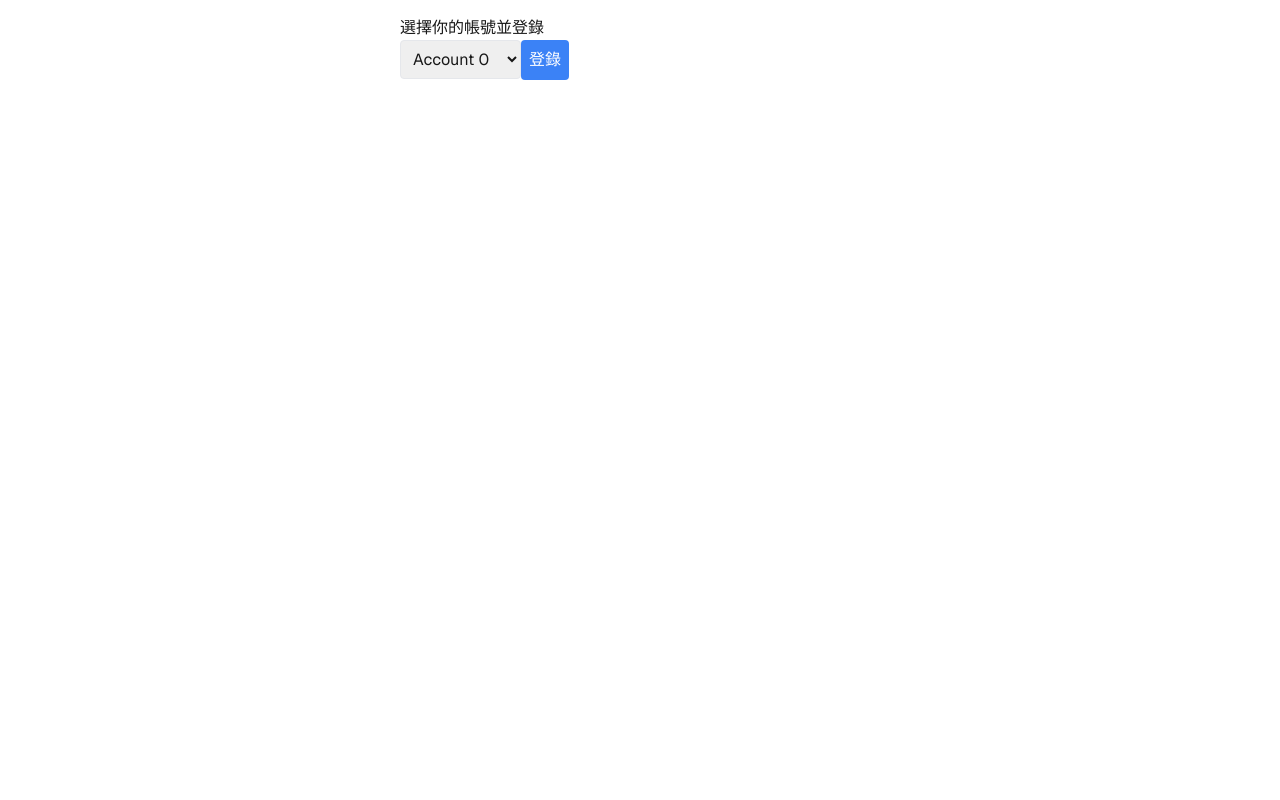
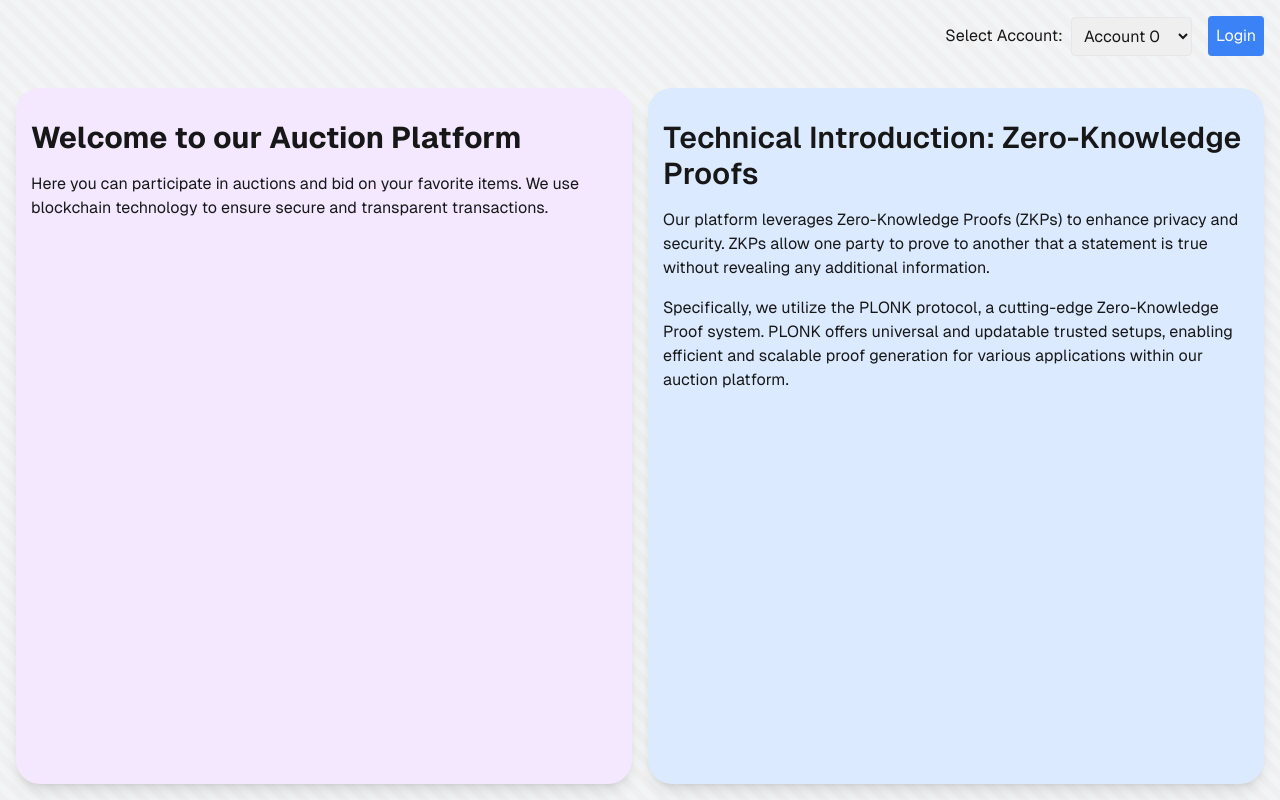
Before and after one commit to kenlina/PSE_Group2_Project, a Next.js app in the folder web-ts/: page / in a window 1280 px wide. Built offline with nearby package versions, Linux system fonts and the light colour scheme.

Commit message:
frot-end update

```diff
--- a/web-ts/src/app/page.tsx
+++ b/web-ts/src/app/page.tsx
@@ -28,26 +28,73 @@
     };
 
     return (
-        <div className="p-4 max-w-lg mx-auto">
-            {!loading ? (
-                <div>
-                    <h1>選擇你的帳號並登錄</h1>
+        <div className="min-h-screen bg-gray-100 bg-stripes flex flex-col">
+            <style jsx global>{`
+                .bg-stripes {
+                    background-image: linear-gradient(
+                        45deg,
+                        #f0f0f0 25%,
+                        transparent 25%,
+                        transparent 50%,
+                        #f0f0f0 50%,
+                        #f0f0f0 75%,
+                        transparent 75%,
+                        transparent
+                    );
+                    background-size: 20px 20px;
+                }
+            `}</style>
+
+            {/* Top Right: Account Selector and Login Button */}
+            <div className="flex justify-end items-center p-4">
+                <label htmlFor="account-select" className="mr-2">Select Account:</label>
                 <select
+                    id="account-select"
                     value={accountIndex}
                     onChange={(e) => setAccountIndex(Number(e.target.value))}
-                        className="mb-4 p-2 border rounded"
+                    className="p-2 border rounded"
                 >
                     {Array.from({ length: 20 }, (_, i) => (
                         <option key={i} value={i}>Account {i}</option>
                     ))}
                 </select>
-                    <button onClick={handleLogin} className="p-2 bg-blue-500 text-white rounded">
-                        登錄
+                <button
+                    onClick={handleLogin}
+                    className="ml-4 p-2 bg-blue-500 text-white rounded hover:bg-blue-600 transition duration-300"
+                >
+                    Login
                 </button>
+            </div>
+
+            {/* Main Content Area: Welcome and Technical Introduction */}
+            <div className="flex flex-1 p-4 max-w-7xl mx-auto">
+                {/* Welcome and Description Section */}
+                <div className="w-1/2 flex justify-center">
+                    {!loading ? (
+                        <div className="bg-purple-100 px-[15px] py-8 rounded-3xl shadow-lg text-left">
+                            <h1 className="text-3xl font-bold mb-4">Welcome to our Auction Platform</h1>
+                            <p className="mb-8">
+                                Here you can participate in auctions and bid on your favorite items. We use blockchain technology to ensure secure and transparent transactions.
+                            </p>
                         </div>
                     ) : (
                         <p>Loading...</p>
                     )}
                 </div>
+
+                {/* Technical Introduction Section */}
+                <div className="w-1/2 flex justify-center ml-4">
+                    <div className="bg-blue-100 px-[15px] py-8 rounded-3xl shadow-lg text-left">
+                        <h2 className="text-3xl font-semibold mb-4">Technical Introduction: Zero-Knowledge Proofs</h2>
+                        <p className="mb-4">
+                            Our platform leverages Zero-Knowledge Proofs (ZKPs) to enhance privacy and security. ZKPs allow one party to prove to another that a statement is true without revealing any additional information.
+                        </p>
+                        <p className="mb-4">
+                            Specifically, we utilize the PLONK protocol, a cutting-edge Zero-Knowledge Proof system. PLONK offers universal and updatable trusted setups, enabling efficient and scalable proof generation for various applications within our auction platform.
+                        </p>
+                    </div>
+                </div>
+            </div>
+        </div>
     );
 }
```
Lines whose indentation alone changed are shown as unchanged.
